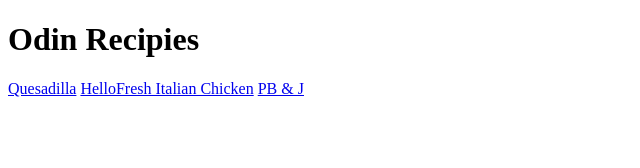
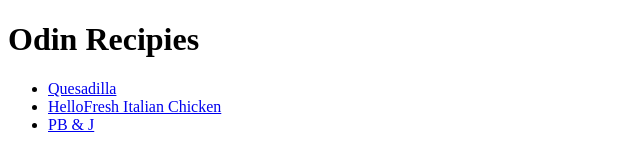
Before and after one commit to gman1647/odin-recipes, a plain HTML site: page index.html in a window 1280 px wide. Shown: the whole page, without its empty margins (0-640 px from the left). Drawn offline with Linux system fonts and the light colour scheme.

Commit message:
Change links to unordered list in index

```diff
--- a/index.html
+++ b/index.html
@@ -6,8 +6,10 @@
     </head>
     <body>
         <h1>Odin Recipies</h1>
-        <a href="./recipes/quesadilla.html">Quesadilla</a>
-        <a href="./recipes/italianchicken.html">HelloFresh Italian Chicken</a>
-        <a href="./recipes/pbj.html">PB & J</a>
+        <ul>
+            <li><a href="./recipes/quesadilla.html">Quesadilla</a></li>
+            <li><a href="./recipes/italianchicken.html">HelloFresh Italian Chicken</a></li>
+            <li><a href="./recipes/pbj.html">PB & J</a></li>
+        </ul>
     </body>
 </html>
```
